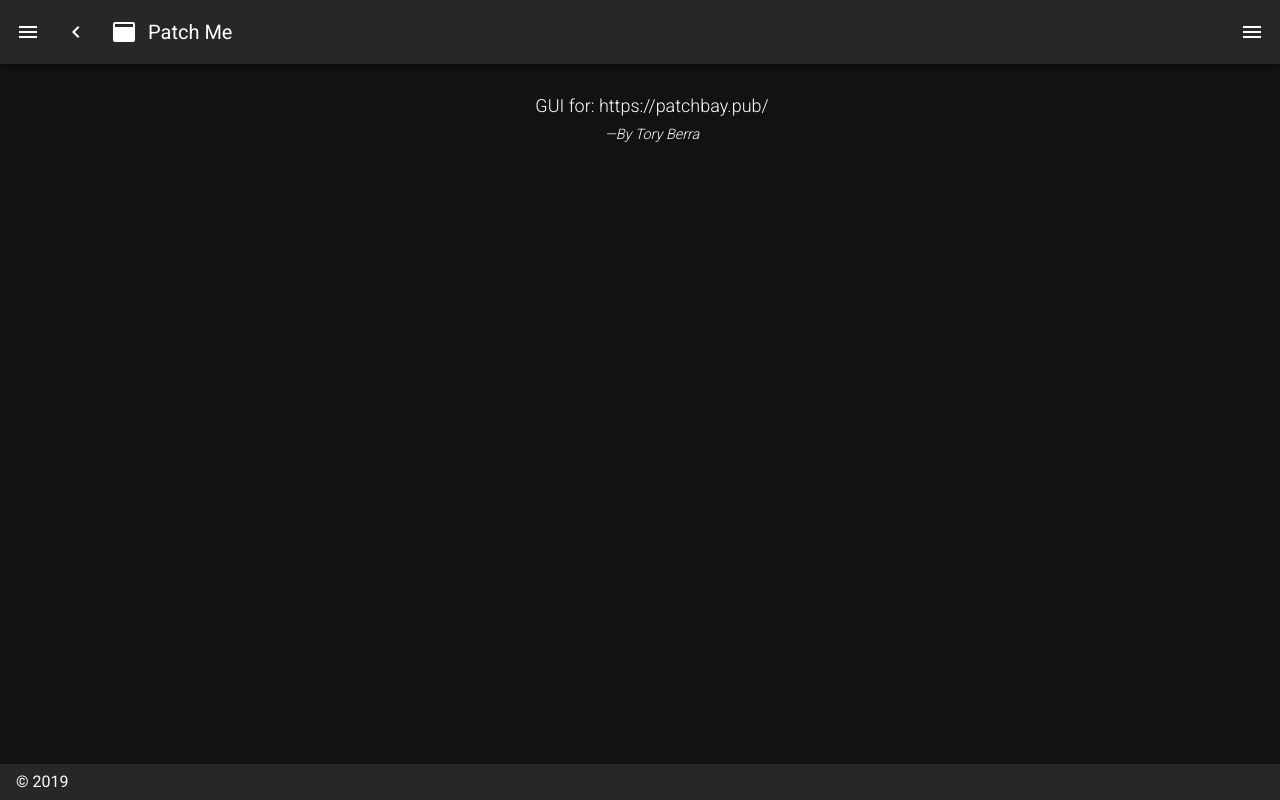
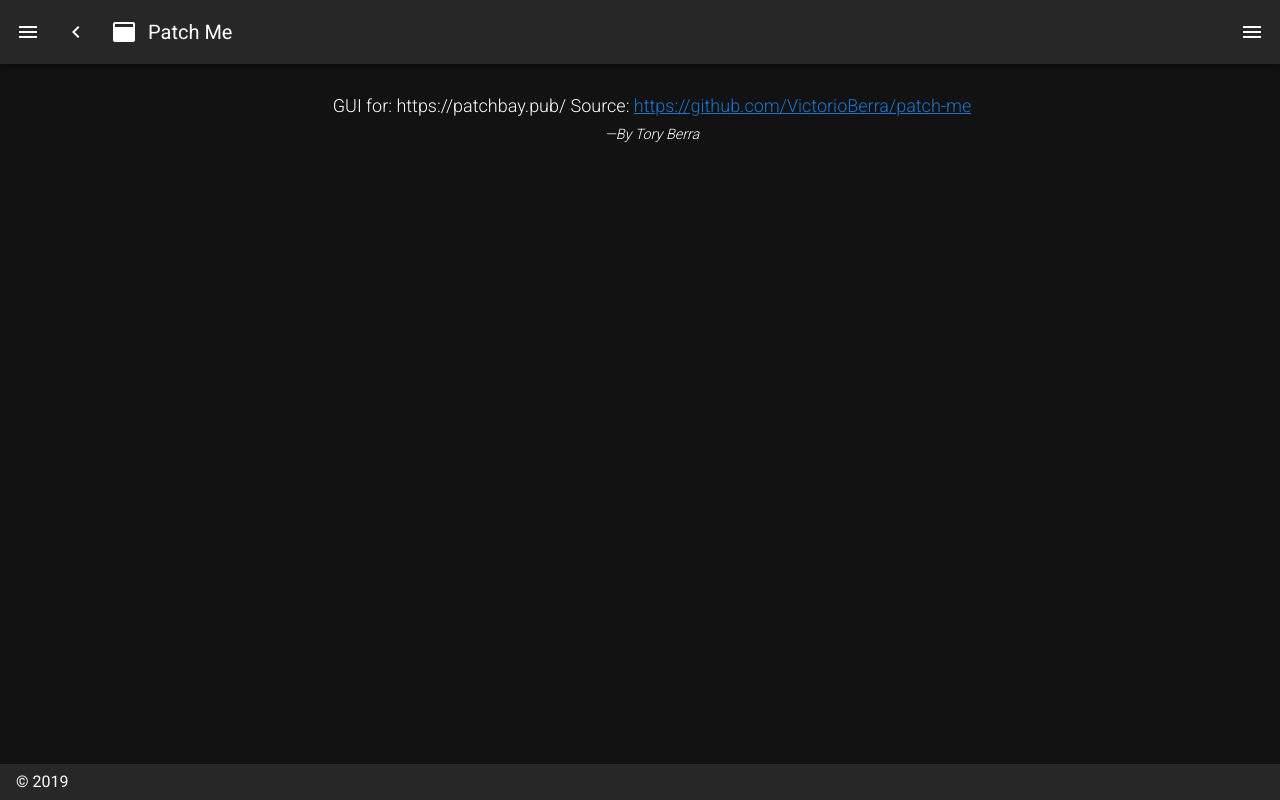
Before and after one commit to VictorioBerra/patch-me, a Nuxt app: page /about in a window 1280 px wide. Built offline with nearby package versions, Linux system fonts and the light colour scheme; what vue-moment, vue-native-notification would draw is missing.

Commit message:
Added some additional info to about page

```diff
--- a/pages/about.vue
+++ b/pages/about.vue
@@ -2,7 +2,7 @@
   <v-layout>
     <v-flex class="text-center">
       <blockquote class="blockquote">
-        GUI for: https://patchbay.pub/
+        GUI for: https://patchbay.pub/ Source: <a title="Github Source for Patch-Me" target="_blank" href="https://github.com/VictorioBerra/patch-me">https://github.com/VictorioBerra/patch-me</a>
         <footer>
           <small>
             <em>&mdash;By Tory Berra</em>
```
